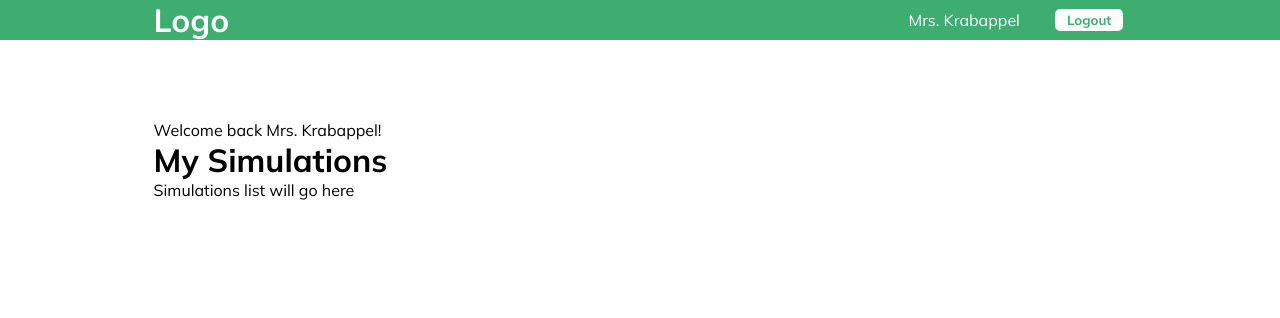
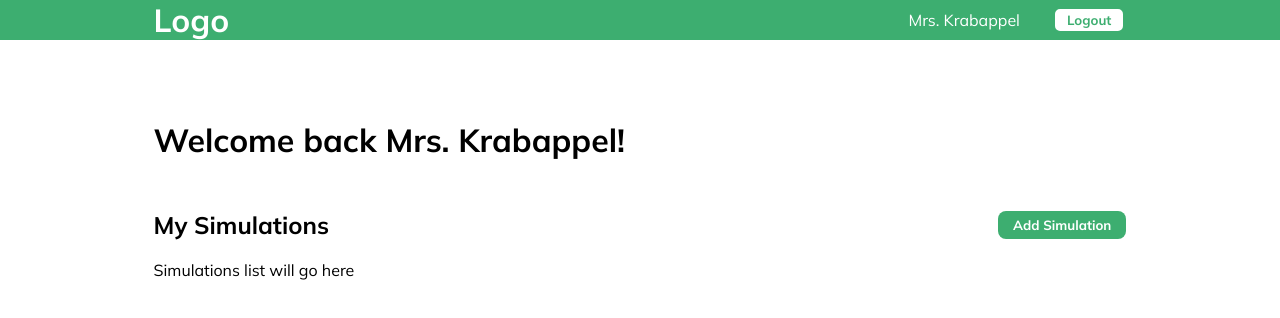
Before and after one commit to kurtisgrant/smart-money, a React (Create React App) app in the folder frontend-react/: page / in a window 1280 px wide. Both pictures are taken after a click on the button "Login". Shown: the top 318 px of the page. Built offline with nearby package versions, Linux system fonts and the light colour scheme.

Commit message:
Set up simulations page for teachers

```diff
--- a/frontend-react/src/pages/Login.jsx
+++ b/frontend-react/src/pages/Login.jsx
@@ -11,13 +11,12 @@ function Login({ setUser }) {
 	};
 
 	return (
-		<div className="container">
-			<header>Login</header>
+		<div className="login-container">
+			<h2>Login</h2>
 			<Form
 				label="Email"
 				id="email"
 				placeholder="Enter email"
-				formClassName="login-form"
 				inputValue={email}
 				setValue={setEmail}
 				handleSubmit={handleSubmit}
--- a/frontend-react/src/pages/Login.scss
+++ b/frontend-react/src/pages/Login.scss
@@ -1,4 +1,4 @@
-.container {
+.login-container {
 	display: flex;
 	flex-direction: column;
 	justify-content: center;
@@ -7,7 +7,7 @@
 	margin-right: auto;
 	margin-left: auto;
 
-	header {
+	h2 {
 		margin: 50px 0;
 		width: 100%;
 		font-size: 30px;
--- a/frontend-react/src/pages/Simulations.jsx
+++ b/frontend-react/src/pages/Simulations.jsx
@@ -1,13 +1,21 @@
 import React from 'react';
+import Button from '../components/Button';
+import './Simulations.scss'
 
 function Simulations({ user }) {
-  return (
-    <div>
-      <p>Welcome back {user.name}!</p>
-      <h1>My Simulations</h1>
-      <p>Simulations list will go here</p>
-    </div>
-  );
+	return (
+		<div className="simulations-container">
+			<h1>Welcome back {user.name}!</h1>
+			<div className="subheading">
+				<h2>My Simulations</h2>
+        <Button green>
+          Add Simulation
+        </Button>
+			</div>
+
+			<p>Simulations list will go here</p>
+		</div>
+	);
 }
 
 export default Simulations;
--- /dev/null
+++ b/frontend-react/src/pages/Simulations.scss
@@ -0,0 +1,15 @@
+.simulations-container {
+  display: flex;
+  flex-direction: column;
+
+  h1 {
+    margin-bottom: 50px;
+  }
+
+  .subheading {
+    display: flex;
+    justify-content: space-between;
+    align-items: center;
+    margin-bottom: 20px;
+  }
+}
```
